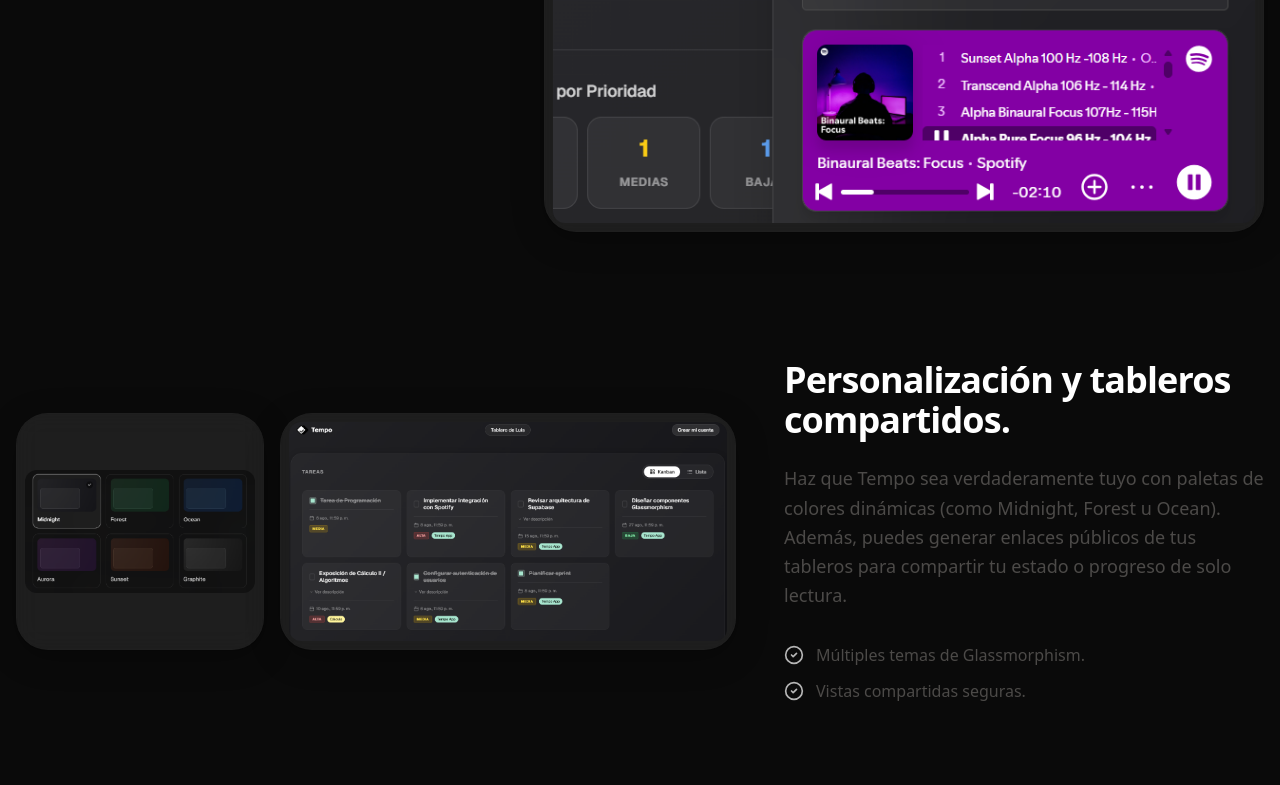
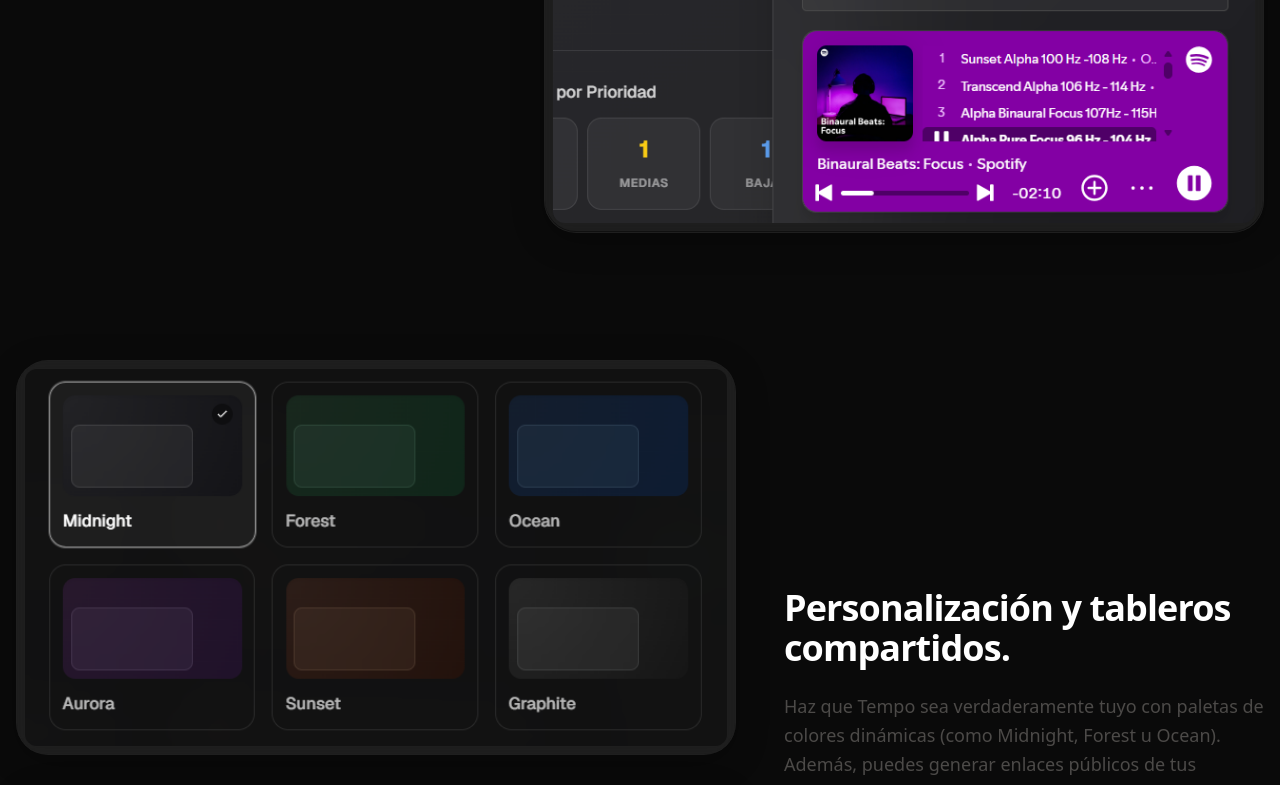
Before and after one commit to ItsLouis30/Tempo-App, a Next.js app: page / in a window 1280 px wide. Shown: the part 3361-4146 px from the top of the page. Built offline with nearby package versions, Linux system fonts and the light colour scheme; no server answers.

Commit message:
feat: agregar efecto de revelado al desplazarse en las secciones de características de la página de inicio

```diff
--- a/app/page.tsx
+++ b/app/page.tsx
@@ -1,8 +1,38 @@
 "use client";
 
+import { useEffect, useRef, useState } from "react";
 import Link from "next/link";
 import { Button } from "@/components/ui/button";
 import { Github, ArrowRight, CheckCircle2 } from "lucide-react";
+
+function ScrollReveal({ children, className = "" }: { children: React.ReactNode, className?: string }) {
+  const [isVisible, setIsVisible] = useState(false);
+  const domRef = useRef<HTMLDivElement>(null);
+
+  useEffect(() => {
+    const observer = new IntersectionObserver((entries) => {
+      if (entries[0].isIntersecting) {
+        setIsVisible(true);
+        if (domRef.current) observer.unobserve(domRef.current);
+      }
+    }, { threshold: 0.15, rootMargin: "0px 0px -50px 0px" });
+
+    if (domRef.current) observer.observe(domRef.current);
+
+    return () => observer.disconnect();
+  }, []);
+
+  return (
+    <div
+      ref={domRef}
+      className={`transition-all duration-1000 ease-out w-full ${
+        isVisible ? "opacity-100 translate-y-0 scale-100" : "opacity-0 translate-y-12 scale-[0.95]"
+      } ${className}`}
+    >
+      {children}
+    </div>
+  );
+}
 
 export default function Home() {
   return (
@@ -105,6 +135,7 @@ export default function Home() {
           <section className="w-full max-w-7xl mx-auto px-4 py-16 md:py-24 space-y-24 md:space-y-32">
 
             {/* Feature 1: Tasks & Calendar (Text Left, Image Right) */}
+            <ScrollReveal>
               <div className="group flex flex-col md:flex-row items-center gap-8 md:gap-12 transition-all duration-500">
                 <div className="w-full md:w-2/5 space-y-6 text-left">
                   <h2 className="text-3xl md:text-4xl font-bold text-white tracking-tight transition-all duration-500 group-hover:text-transparent group-hover:bg-clip-text group-hover:bg-gradient-to-r group-hover:from-white group-hover:to-gray-500 group-hover:drop-shadow-[0_0_15px_rgba(255,255,255,0.2)]">
@@ -127,8 +158,10 @@ export default function Home() {
                   </div>
                 </div>
               </div>
+            </ScrollReveal>
 
             {/* Feature 2: Pomodoro (Image Left, Text Right) */}
+            <ScrollReveal>
               <div className="group flex flex-col md:flex-row-reverse items-center gap-8 md:gap-12 transition-all duration-500">
                 <div className="w-full md:w-2/5 space-y-6 text-left">
                   <h2 className="text-3xl md:text-4xl font-bold text-white tracking-tight transition-all duration-500 group-hover:text-transparent group-hover:bg-clip-text group-hover:bg-gradient-to-r group-hover:from-white group-hover:to-gray-500 group-hover:drop-shadow-[0_0_15px_rgba(255,255,255,0.2)]">
@@ -151,8 +184,10 @@ export default function Home() {
                   </div>
                 </div>
               </div>
+            </ScrollReveal>
 
             {/* Feature 3: Environment (Text Left, Image Right) */}
+            <ScrollReveal>
               <div className="group flex flex-col md:flex-row items-center gap-8 md:gap-12 transition-all duration-500">
                 <div className="w-full md:w-2/5 space-y-6 text-left">
                   <h2 className="text-3xl md:text-4xl font-bold text-white tracking-tight transition-all duration-500 group-hover:text-transparent group-hover:bg-clip-text group-hover:bg-gradient-to-r group-hover:from-white group-hover:to-gray-500 group-hover:drop-shadow-[0_0_15px_rgba(255,255,255,0.2)]">
@@ -175,8 +210,10 @@ export default function Home() {
                   </div>
                 </div>
               </div>
+            </ScrollReveal>
 
             {/* Feature 4: Themes & Collaboration (Image Left, Text Right) */}
+            <ScrollReveal>
               <div className="group flex flex-col md:flex-row-reverse items-center gap-8 md:gap-12 transition-all duration-500">
                 <div className="w-full md:w-2/5 space-y-6 text-left">
                   <h2 className="text-3xl md:text-4xl font-bold text-white tracking-tight transition-all duration-500 group-hover:text-transparent group-hover:bg-clip-text group-hover:bg-gradient-to-r group-hover:from-white group-hover:to-gray-500 group-hover:drop-shadow-[0_0_15px_rgba(255,255,255,0.2)]">
@@ -191,7 +228,7 @@ export default function Home() {
                   </ul>
                 </div>
                 <div className="w-full md:w-3/5">
-                <div className="flex flex-col sm:flex-row gap-4 h-full">
+                  <div className="flex flex-col gap-8 h-full justify-center">
                     <div className="glass-panel p-2 rounded-2xl border border-white/10 shadow-xl overflow-hidden relative min-h-[150px] flex flex-col justify-center transition-all duration-500 group-hover:scale-105 group-hover:border-white/30 group-hover:shadow-[0_0_40px_rgba(255,255,255,0.15)]">
                       <div className="absolute inset-0 bg-white/5 flex items-center justify-center text-muted-foreground text-xs text-center p-4 z-0">
                         [Captura: Temas]
@@ -207,6 +244,7 @@ export default function Home() {
                   </div>
                 </div>
               </div>
+            </ScrollReveal>
 
           </section>
 
```
Lines whose indentation alone changed are shown as unchanged.
